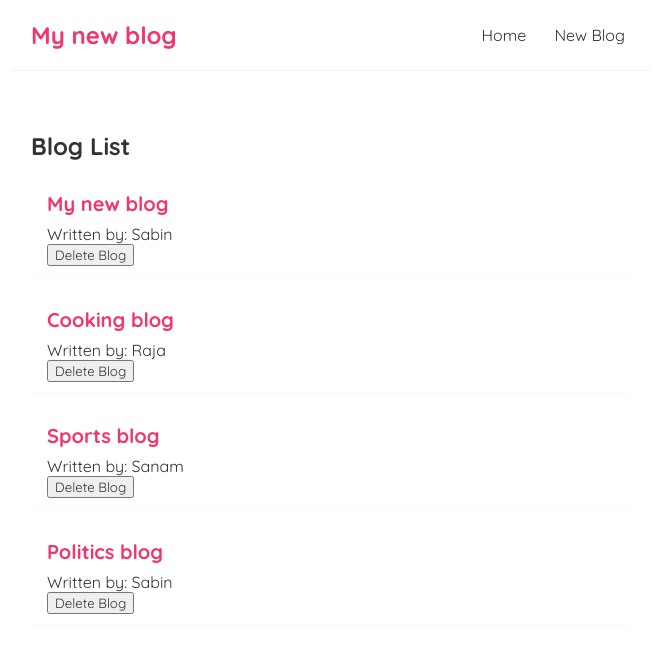
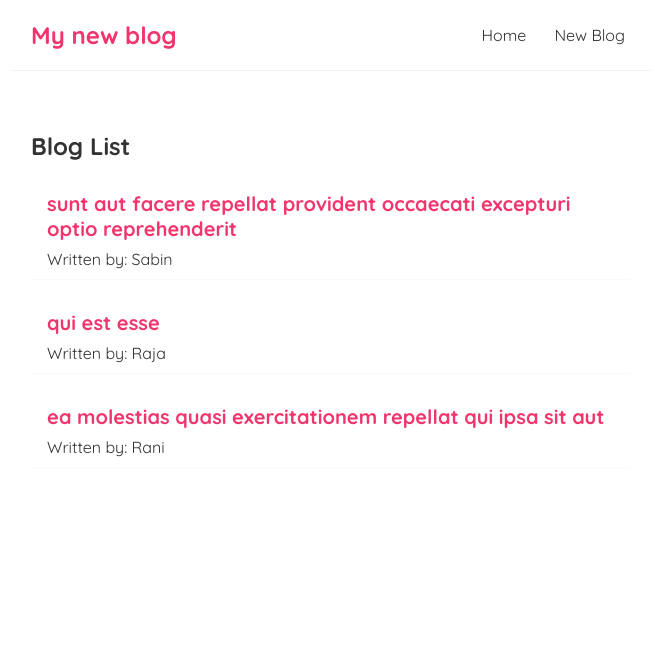
Before and after one commit to RajaramBhurtel/react-blog, a React (Create React App) app: page / in a window 1280 px wide. Shown: the top 652 px of the page, without its empty margins (309-964 px from the left). Built offline with nearby package versions, Linux system fonts and the light colour scheme; data requests are answered from the project's data file.

Commit message:
useEffect and dynamic data from json

```diff
--- a/src/BlogList.js
+++ b/src/BlogList.js
@@ -1,4 +1,4 @@
-const BlogList = ({ blogs, title, handleDelete }) => {
+const BlogList = ({ blogs, title}) => {
        return (
          <>
            <h2>{title}</h2>
@@ -7,7 +7,7 @@
                <div className="blog-preview" key={blog.id}>
                  <h2>{blog.title}</h2>
                  <p>Written by: {blog.author}</p>
-                 <button onClick={() => handleDelete(blog.id)}>Delete Blog</button>
+                 {/* <button onClick={() => handleDelete(blog.id)}>Delete Blog</button> */}
                </div>
              ))}
            </div>
--- a/src/Home.js
+++ b/src/Home.js
@@ -1,21 +1,28 @@
-import { useState } from "react";
+import { useState, useEffect } from "react";
 import BlogList from "./BlogList";
 
 const Home = () => {
-    const [blogs, setBlogs] = useState([
-        {title: 'My new blog', body: 'lorem ipsum...', author: 'Sabin', id: 1},
-        {title: 'Cooking blog', body: 'lorem ipsum...', author: 'Raja', id: 2},
-        {title: 'Sports blog', body: 'lorem ipsum...', author: 'Sanam', id: 3},
-        {title: 'Politics blog', body: 'lorem ipsum...', author: 'Sabin', id: 4}
-    ]);
+    const [blogs, setBlogs] = useState(null);
 
-    const handleDelete = (id) => {
-        const newBlogs = blogs.filter(blog => blog.id !== id);
-        setBlogs (newBlogs);
-    }
+    // const handleDelete = (id) => {
+    //     const newBlogs = blogs.filter(blog => blog.id !== id);
+    //     setBlogs (newBlogs);
+    // }
+
+    useEffect( () => {
+       fetch("http://localhost:8000/blogs")
+       .then( response => {
+        return response.json();
+       })
+       .then( (data) => {
+        // console.log(data);
+        setBlogs(data)
+       });
+    }, []);
+
     return (
       <div className="home">
-        <BlogList blogs={blogs} title="Blog List" handleDelete={handleDelete}/>
+        {blogs && <BlogList blogs={blogs} title="Blog List" />}
       </div>
     );
 }
```
